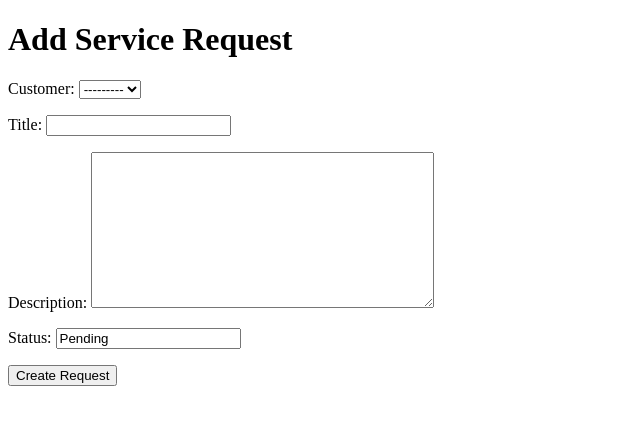
After one commit to Krishnaa72/smart-service-management, a Django app: page /service-requests/add/ in a window 1280 px wide. The commit adds this page. Shown: the top 425 px of the page, without its empty margins (0-640 px from the left). Run offline with Django 5.2, Linux system fonts and the light colour scheme; data that the repository does not hold is empty.

Commit message:
Add service request management

```diff
--- a/service/admin.py
+++ b/service/admin.py
@@ -1,4 +1,5 @@
 from django.contrib import admin
-from .models import Customer
+from .models import Customer, ServiceRequest
 
 admin.site.register(Customer)
+admin.site.register(ServiceRequest)
--- a/service/forms.py
+++ b/service/forms.py
@@ -1,8 +1,13 @@
 from django import forms
-from .models import Customer
+from .models import Customer, ServiceRequest
 
 
 class CustomerForm(forms.ModelForm):
     class Meta:
         model = Customer
         fields = ['name', 'email', 'phone']
+
+class ServiceRequestForm(forms.ModelForm):
+    class Meta:
+        model = ServiceRequest
+        fields = ['customer', 'title', 'description', 'status']
--- a/service/models.py
+++ b/service/models.py
@@ -7,3 +7,24 @@ class Customer(models.Model):
 
     def __str__(self):
         return self.name
+
+class ServiceRequest(models.Model):
+    customer = models.ForeignKey(
+        Customer,
+        on_delete=models.CASCADE,
+        related_name='service_requests'
+    )
+
+    title = models.CharField(max_length=200)
+    description = models.TextField()
+
+    status = models.CharField(
+        max_length=20,
+        default='Pending'
+    )
+
+    created_at = models.DateTimeField(auto_now_add=True)
+    updated_at = models.DateTimeField(auto_now=True)
+
+    def __str__(self):
+        return self.title
--- a/service/templates/service/customer_detail.html
+++ b/service/templates/service/customer_detail.html
@@ -16,10 +16,14 @@ Customer Details
     Edit Customer
 </a>
 
+<br>
+
 <a href="{% url 'customer_delete' customer.id %}">
     Delete Customer
 </a>
 
+<br>
+
 <a href="{% url 'customer_list' %}">Back to Customers</a>
 
 {% endblock %}
--- /dev/null
+++ b/service/templates/service/service_request_form.html
@@ -0,0 +1,23 @@
+{% extends 'base.html' %}
+
+{% block title %}
+Add Service Request
+{% endblock %}
+
+{% block content %}
+
+<h1>Add Service Request</h1>
+
+<form method="POST">
+
+    {% csrf_token %}
+
+    {{ form.as_p }}
+
+    <button type="submit">
+        Create Request
+    </button>
+
+</form>
+
+{% endblock %}
--- a/service/urls.py
+++ b/service/urls.py
@@ -7,4 +7,7 @@ urlpatterns = [
     path('customers/<int:id>/', views.customer_detail, name='customer_detail'),
     path('customers/<int:id>/edit/', views.customer_update, name='customer_update'),
     path('customers/<int:id>/delete/', views.customer_delete, name='customer_delete'),
+
+    path('service-requests/', views.service_request_list, name='service_request_list'),
+    path('service-requests/add/', views.service_request_create, name='service_request_create'),
 ]
--- a/service/views.py
+++ b/service/views.py
@@ -1,6 +1,6 @@
 from django.shortcuts import render, redirect, get_object_or_404
-from . models import Customer
-from . forms import CustomerForm
+from .models import Customer, ServiceRequest
+from . forms import CustomerForm, ServiceRequestForm
 
 def customer_list(request):
     customers = Customer.objects.all()
@@ -70,3 +70,38 @@ def customer_delete(request, id):
     }
 
     return render(request, 'service/customer_confirm_delete.html', content)
+
+def service_request_list(request):
+    service_requests = ServiceRequest.objects.all()
+
+    content = {
+        'service_requests': service_requests
+    }
+
+    return render(
+        request,
+        'service/service_request_list.html',
+        content
+    )
+
+def service_request_create(request):
+
+    if request.method == 'POST':
+        form = ServiceRequestForm(request.POST)
+
+        if form.is_valid():
+            form.save()
+            return redirect('service_request_list')
+
+    else:
+        form = ServiceRequestForm()
+
+    content = {
+        'form': form
+    }
+
+    return render(
+        request,
+        'service/service_request_form.html',
+        content
+    )
```
Also changed, not shown: service/templates/service/service_request_list.html (added, +48 -0 lines), service/migrations/0002_servicerequest.py (added).
